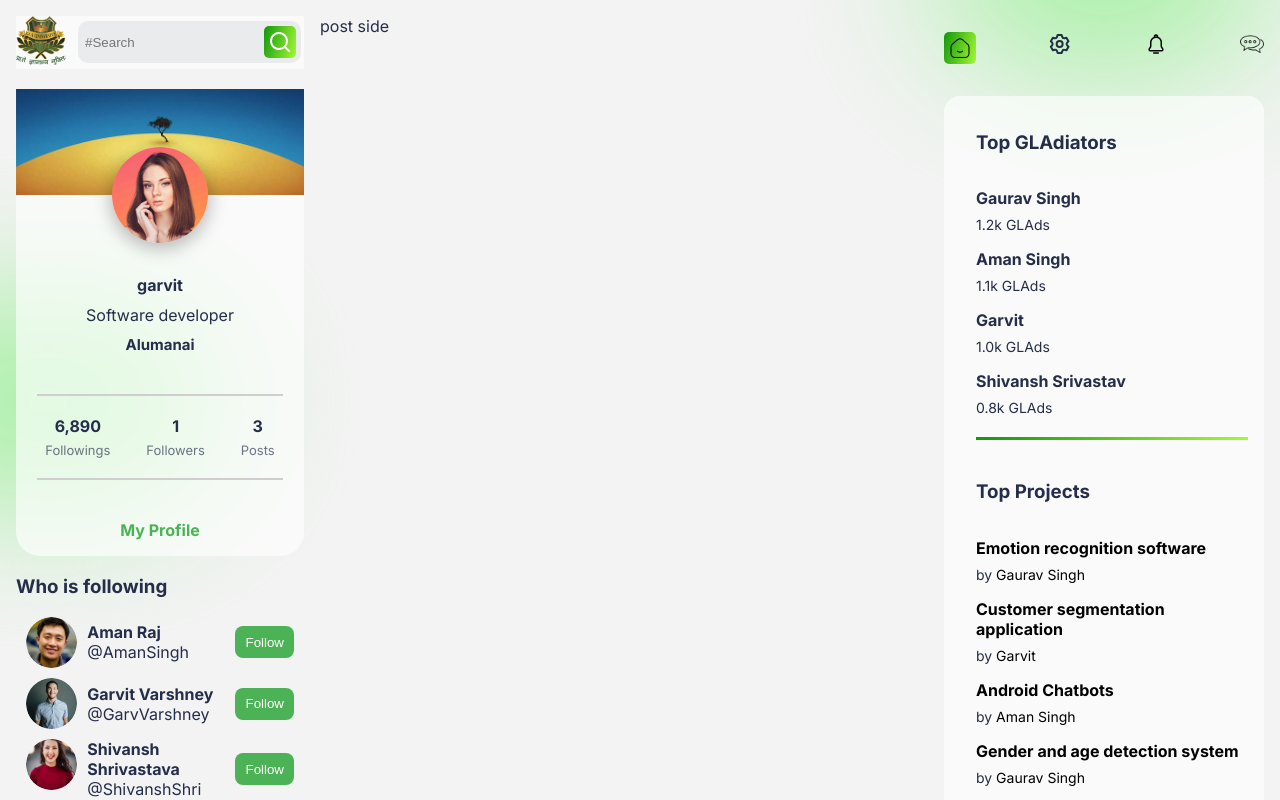
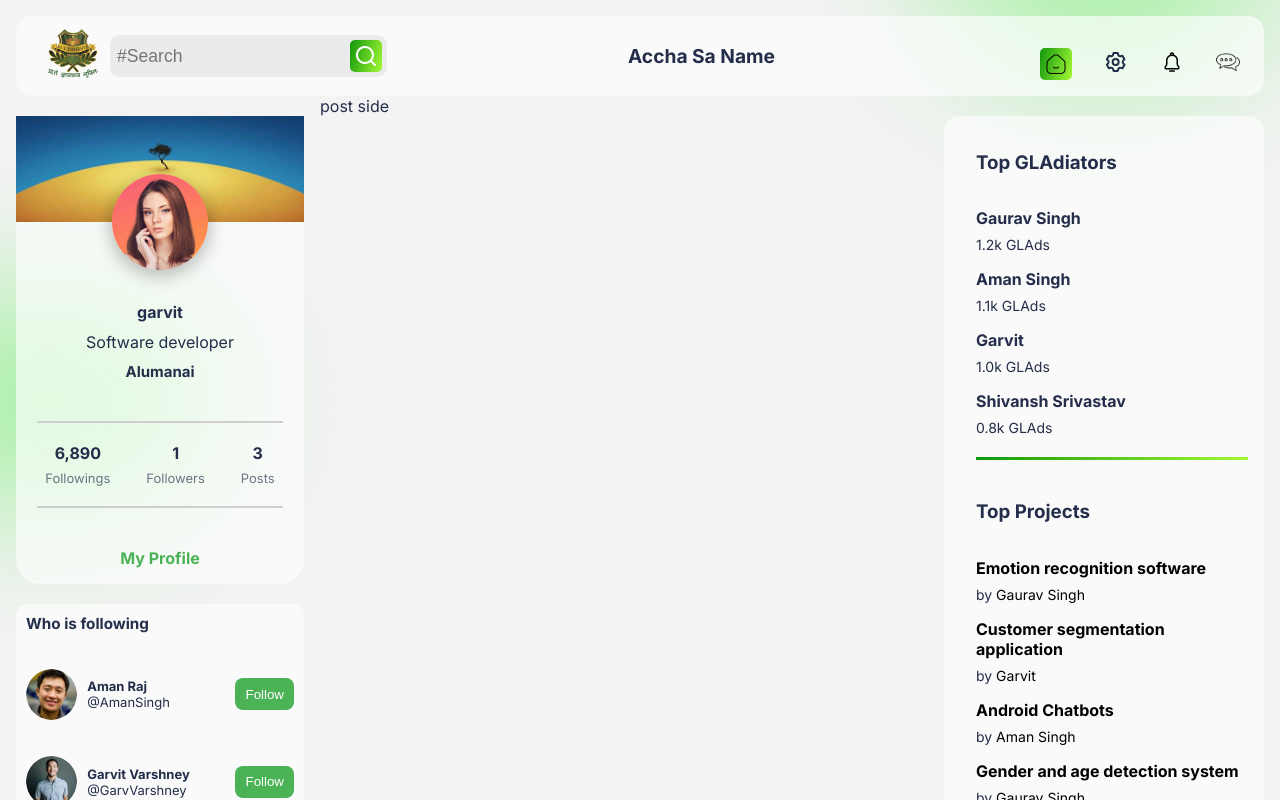
Before and after one commit to aman220/community_GLA, a React (Create React App) app: page / in a window 1280 px wide. Shown: the top 800 px of the page. Built offline with nearby package versions, Linux system fonts and the light colour scheme.

Commit message:
Aman Commit change in nav and fallower sec

```diff
--- a/src/App.js
+++ b/src/App.js
@@ -1,11 +1,15 @@
 import "./App.css"
+import NavBar from "./components/NavBar/NavBar";
 import Home from "./pages/Home/Home";
 function App() {
   return (
     <div className="App">
        <div className="blur" style={{top: '-18%', right: '0'}}></div>
         <div className="blur" style={{top: '36%', left: '-8rem'}}></div>
-        <Home></Home>
+        <NavBar/>
+        <Home>
+
+        </Home>
     </div>
   );
 }
--- a/src/components/FollowersCard/FollowersCard.css
+++ b/src/components/FollowersCard/FollowersCard.css
@@ -1,17 +1,23 @@
-.FollowersCard{
+.FollowerCard {
     width: 100%;
     border-radius: 0.7rem;
     gap: 1rem;
     display: flex;
+    margin-top: 20px;
     flex-direction: column;
     font-size: 13px;
-}
+    background-color: var(--cardColor);
+  }
 
+/* .Maincard{
+    background: black;
+} */
 .follower{
     display: flex;
     justify-content: space-between;
     align-items: center;
     margin: 10px;
+
 }
 
 .follower>div{
--- a/src/components/FollowersCard/FollowersCard.jsx
+++ b/src/components/FollowersCard/FollowersCard.jsx
@@ -1,30 +1,28 @@
-import React from 'react'
-import './FollowersCard.css'
+import React from "react";
+import "./FollowersCard.css";
 
-import { Followers } from '../../Data/FollowersData'
+import { Followers } from "../../Data/FollowersData";
 const FollowersCard = () => {
   return (
-    <div className="FollowerCard">
-    <h3>Who is following</h3>
-
-    {Followers.map((follower, id)=>{
-      return(
+    <div  className="FollowerCard">
+      <h3 style={{margin:10}}>Who is following</h3>
+      {Followers.map((follower, id) => {
+        return (
           <div className="follower">
             <div>
-        <img src={follower.img} alt="" className='followerImg'/>
+              <img src={follower.img} alt="" className="followerImg" />
               <div className="name">
                 <span>{follower.name}</span>
                 <span>@{follower.username}</span>
               </div>
             </div>
-        <button className='button fc-button'>
-          Follow
-        </button>
+            <button className="button fc-button">Follow</button>
           </div>
-      )
+        );
       })}
     </div>
-  )
-}
 
-export default FollowersCard
+  );
+};
+
+export default FollowersCard;
--- a/src/components/LogoSearch/LogoSearch.css
+++ /dev/null
@@ -1,46 +0,0 @@
-.logo-search-container {
-    display: flex;
-    align-items: center;
-    background: var(--cardColor);
-    overflow-x: clip;
-  }
-
-
-
-  .logo-container {
-    flex-shrink: 0;
-    margin-right: 0.75rem;
-  }
-
-  .logo {
-    max-width: 50px;
-    height: auto;
-  }
-
-  .Search {
-    display: flex;
-    align-items: center;
-    background-color: var(--inputColor);
-    border-radius: 10px;
-    padding: 5px;
-  }
-
-  .Search > input {
-    background-color: transparent;
-    border: none;
-    outline: none;
-  }
-
-  .s-icon {
-    display: flex;
-    align-items: center;
-    justify-content: center;
-    background: linear-gradient(106.23deg, #10970c, #a4f935 100%);
-    border-radius: 5px;
-    padding: 4px;
-    color: white;
-  }
-
-  .s-icon:hover {
-    cursor: pointer;
-  }
--- a/src/components/LogoSearch/LogoSearch.jsx
+++ /dev/null
@@ -1,23 +0,0 @@
-import React from 'react'
-import Logo from '../../img/logo.png'
-import {UilSearch} from '@iconscout/react-unicons'
-import './LogoSearch.css'
-
-const LogoSearch = () => {
-    return (
-      <div className="logo-search-container">
-        <div className="logo-container">
-          <img className="logo" src={Logo} alt="" />
-        </div>
-        <div className="Search">
-          <input type="text" placeholder="#Search" />
-          <div className="s-icon">
-            <UilSearch />
-          </div>
-        </div>
-      </div>
-    );
-  };
-
-
-export default LogoSearch
--- /dev/null
+++ b/src/components/NavBar/NavBar.jsx
@@ -0,0 +1,51 @@
+import React from 'react';
+import './Navbar.css';
+import Home from '../../img/home.png'
+import Noti from '../../img/noti.png'
+import Comment from '../../img/comment.png'
+import { UilSetting } from '@iconscout/react-unicons'
+import TrendCard from '../TrendCard/TrendCard'
+import Logo from '../../img/logo.png'
+import {UilSearch} from '@iconscout/react-unicons'
+
+function NavBar() {
+  return (
+    <nav className="navbar">
+      <div className="navbar-container">
+      <div className="logo-search-container">
+        <div className="logo-container">
+          <img className="logo" src={Logo} alt="" />
+        </div>
+        <div className="Search">
+          <input type="text" placeholder="#Search" />
+          <div className="s-icon">
+            <UilSearch />
+          </div>
+        </div>
+      </div>
+      <div className='Sitename'> Accha Sa Name</div>
+        <div classNaame="RightSide">
+          <div className="navIcons">
+            <div className="s-nav-icon active">
+              <img src={Home} alt="" />
+            </div>
+            <div className="s-nav-icon">
+              <UilSetting/>
+            </div>
+            <div className="s-nav-icon">
+              <img src={Noti} alt="" />
+            </div>
+            <div className="s-nav-icon">
+              <img src={Comment} alt="" />
+            </div>
+          </div>
+        </div>
+        <div className="navbar-icon">
+          <i className="fas fa-bars"></i>
+        </div>
+      </div>
+    </nav>
+  );
+}
+
+export default NavBar;
--- /dev/null
+++ b/src/components/NavBar/Navbar.css
@@ -0,0 +1,150 @@
+.navbar {
+    display: flex;
+    justify-content: center;
+    align-items: center;
+    background-color: var(--cardColor);
+    height: 80px;
+    font-size: 1.2rem;
+    position: sticky;
+    top: 0;
+    z-index: 999;
+    border-radius: 1rem;
+  }
+
+  .navbar-container {
+    display: flex;
+    justify-content: space-between;
+    align-items: center;
+    width: 100%;
+    padding: 0 24px;
+  }
+
+  .logo-container {
+    flex-shrink: 0;
+  }
+
+  .logo {
+    max-width: 50px;
+    height: auto;
+  }
+
+  .logo-search-container {
+    display: flex;
+    align-items: center;
+    /* background: var(--cardColor); */
+    padding: 10px;
+    border-radius: 10px;
+    margin-right: auto;
+  }
+
+  .Search {
+    display: flex;
+    align-items: center;
+    /* background-color: var(--inputColor); */
+    border-radius: 10px;
+    padding: 5px;
+  }
+
+  .Search > input {
+    background-color: transparent;
+    border: none;
+    outline: none;
+  }
+
+  .s-icon {
+    display: flex;
+    align-items: center;
+    justify-content: center;
+    background: linear-gradient(106.23deg, #10970c, #a4f935 100%);
+    border-radius: 5px;
+    padding: 4px;
+    color: white;
+    margin-left: 5px;
+  }
+
+  .s-icon:hover {
+    cursor: pointer;
+  }
+
+  .Sitename {
+    font-weight: bold;
+    text-align: center;
+    margin-right: auto;
+  }
+
+  .RightSide {
+    display: flex;
+    align-items: center;
+    margin-left: auto;
+  }
+
+  .navIcons {
+    margin-left: 2rem;
+    display: flex;
+    align-items: center;
+    gap: 2rem;
+  }
+
+  .s-nav-icon {
+    cursor: pointer;
+  }
+
+  .logo-search-container {
+    display: flex;
+    align-items: center;
+    justify-content: space-between;
+    /* background: var(--cardColor); */
+    overflow-x: clip;
+    padding: 0.5rem;
+  }
+
+  .logo-container {
+    flex-shrink: 0;
+    margin-right: 0.75rem;
+  }
+
+  .logo {
+    max-width: 50px;
+    height: auto;
+  }
+
+  .Search {
+    display: flex;
+    align-items: center;
+    background-color: var(--inputColor);
+    border-radius: 10px;
+    padding: 5px;
+  }
+
+  .Search > input {
+    background-color: transparent;
+    border: none;
+    outline: none;
+    width: 100%;
+    font-size: 1.1rem;
+  }
+
+  .s-icon {
+    display: flex;
+    align-items: center;
+    justify-content: center;
+    background: linear-gradient(106.23deg, #10970c, #a4f935 100%);
+    border-radius: 5px;
+    padding: 4px;
+    color: white;
+  }
+
+  .s-icon:hover {
+    cursor: pointer;
+  }
+
+  @media screen and (max-width: 960px) {
+    .navbar-container {
+      display: flex;
+      justify-content: space-between;
+      align-items: center;
+      width: 100%;
+      max-width: 960px;
+      padding: 0 1.5rem;
+    }
+  }
--- a/src/components/ProfileSide/ProfileSide.jsx
+++ b/src/components/ProfileSide/ProfileSide.jsx
@@ -1,12 +1,12 @@
 import React from 'react'
-import LogoSearch from '../LogoSearch/LogoSearch'
+
 import ProfileCard from '../ProfileCard/ProfileCard'
 import FollowersCard from '../FollowersCard/FollowersCard'
 
 const ProfileSide = () => {
   return (
     <div className='ProfileSide'>
-       <LogoSearch/>
+
        <ProfileCard/>
        <FollowersCard/>
 
--- a/src/components/RightSide/RightSide.jsx
+++ b/src/components/RightSide/RightSide.jsx
@@ -9,7 +9,7 @@ import TrendCard from '../TrendCard/TrendCard'
 const RightSide = () => {
   return (
     <div className="RightSide">
-        <div className="navIcons">
+        {/* <div className="navIcons">
             <div className="s-nav-icon active">
             <img src={Home} alt="" />
             </div>
@@ -22,7 +22,7 @@ const RightSide = () => {
             <div className="s-nav-icon">
             <img src={Comment} alt="" />
             </div>
-        </div>
+        </div> */}
 
         <TrendCard/>
     </div>
--- a/src/components/TrendCard/TrendCard.css
+++ b/src/components/TrendCard/TrendCard.css
@@ -10,6 +10,7 @@ a:hover{
     display: flex;
     flex-direction: column;
     gap: 1rem;
+    margin-top: 20px;
     background-color: var(--cardColor);
     padding: 1rem;
     border-radius: 1rem;
--- a/src/pages/Home/Home.jsx
+++ b/src/pages/Home/Home.jsx
@@ -3,6 +3,7 @@ import './Home.css'
 import ProfileSide from '../../components/ProfileSide/ProfileSide'
 import RightSide from '../../components/RightSide/RightSide'
 import PostSide from '../../components/PostSide/PostSide'
+
 const Home = () => {
   return (
     <div className="Home">
```
Lines whose indentation alone changed are shown as unchanged.
